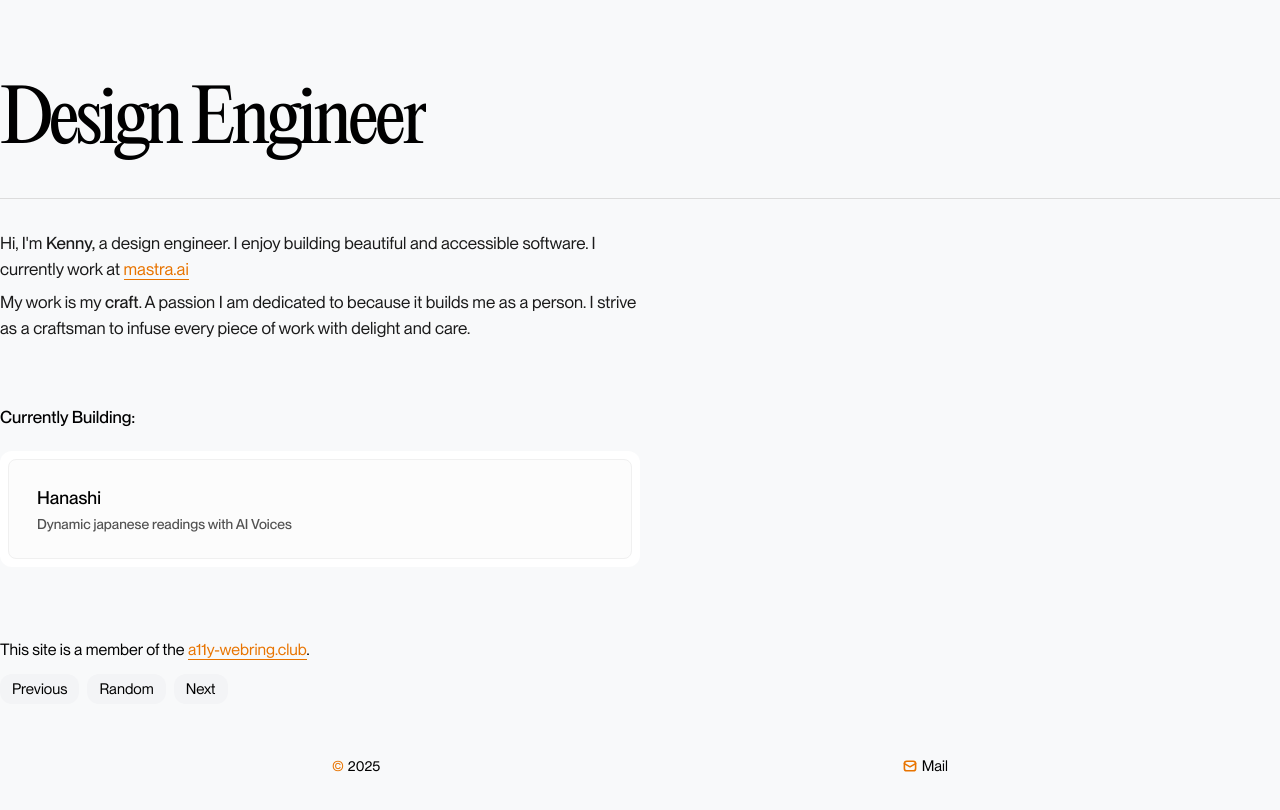
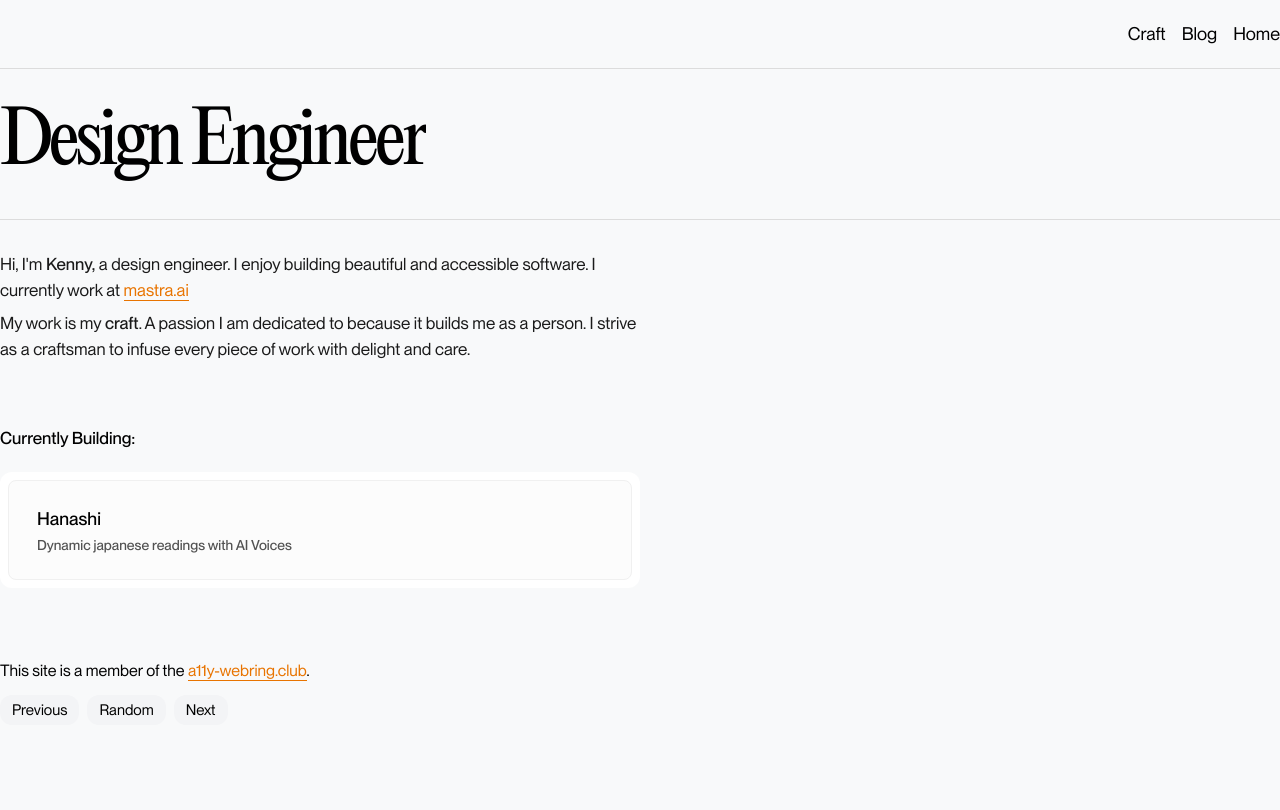
Before and after one commit to adeleke5140/portfolio-v2, a Next.js app: page / in a window 1280 px wide. Shown: the top 810 px of the page. Built offline with nearby package versions, Linux system fonts and the light colour scheme.

Commit message:
feat: Add navigation menu and simplify layout structure

```diff
--- a/src/components/root-layout.tsx
+++ b/src/components/root-layout.tsx
@@ -1,3 +1,5 @@
+import Link from 'next/link'
+
 interface RootLayoutProps {
   children: React.ReactNode
 }
@@ -5,59 +7,19 @@ interface RootLayoutProps {
 export const RootLayout = ({ children }: RootLayoutProps) => {
   return (
     <>
-      <div className="relative flex flex-col min-h-screen pb-8">
-        <div
-          aria-hidden="true"
-          className="fixed top-0 min-w-[1000px] z-10 h-20 left-1/2 -translate-x-1/2 -translate-y-1/2 opacity-[0.15] pointer-events-none"
-        />
-        <main className="pt-10 md:pt-12 flex-1 w-full">{children}</main>
-        <footer className="w-full mt-10 mb-2 px-6 mx-auto max-w-[680px]">
-          <div className="rounded-md flex justify-between items-center">
-            <div className="py-1 px-2 text-[15px] flex justify-between">
-              <p className="text-sm inline-flex items-center gap-1">
-                <span className="text-[#e87400]">©</span>
-                <span>{new Date().getFullYear()}&nbsp;</span>
-              </p>
-            </div>
-            <div className="text-[15px] w-fit  py-1 px-2  dark:text-[#fefefe]">
-              <a className="flex items-center gap-1" href="mailto:k@kehinde.me">
-                <svg
-                  xmlns="http://www.w3.org/2000/svg"
-                  width="20"
-                  height="20"
-                  viewBox="0 0 20 20"
-                  className="w-4 h-4 text-[#e87400]"
-                >
-                  <title>envelope</title>
-                  <g fill="currentColor">
-                    <path
-                      d="m3,7l6.504,3.716c.307.176.685.176.992,0l6.504-3.716"
-                      fill="none"
-                      stroke="currentColor"
-                      strokeLinecap="round"
-                      strokeLinejoin="round"
-                      strokeWidth="2"
-                    ></path>
-                    <rect
-                      x="3"
-                      y="4"
-                      width="14"
-                      height="12"
-                      rx="3"
-                      ry="3"
-                      fill="none"
-                      strokeWidth="2"
-                      stroke="currentColor"
-                      strokeLinecap="round"
-                      strokeLinejoin="round"
-                    ></rect>
-                  </g>
-                </svg>
-                <span>Mail</span>
-              </a>
-            </div>
-          </div>
-        </footer>
+      <div className="relative flex flex-col min-h-screen max-w-[1440px]  mx-auto pb-8">
+        <nav className="flex gap-4 border-b-[0.5px] px-3 md:px-0  border-b-[#dcdcdc]  h-full items-center justify-end py-5">
+          <Link href="/craft" className="text-lg">
+            Craft
+          </Link>
+          <Link href="/blog" className="text-lg">
+            Blog
+          </Link>
+          <Link href="/" className="text-lg">
+            Home
+          </Link>
+        </nav>
+        <main className="flex-1 w-full">{children}</main>
       </div>
     </>
   )
```
